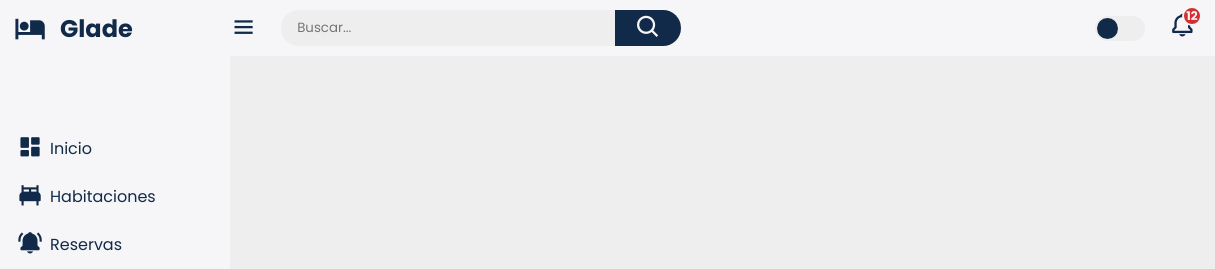
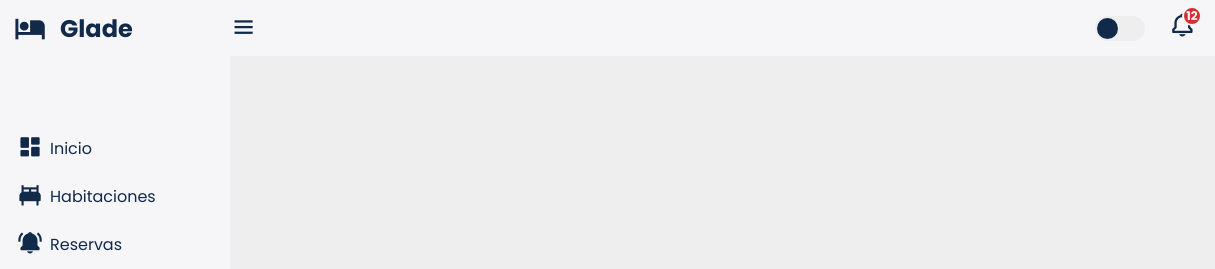
Before and after one commit to iarabravo/arquitecturaweb, a plain HTML site: page Frontend/admin.html in a window 1280 px wide. Shown: the top 269 px of the page, 0-1215 px from the left. Drawn offline with nearby package versions, Linux system fonts and the light colour scheme; no server answers; sample sign-in values are in the browser's storage.

Commit message:
Mensaje describiendo los cambios

```diff
--- a/Frontend/admin.css
+++ b/Frontend/admin.css
@@ -236,21 +236,6 @@ body{
     outline: none;
     width: 100%;
     color: var(--dark);
-}
-
-.content nav form .form-input button{
-    width: 80px;
-    height: 100%;
-    display: flex;
-    justify-content: center;
-    align-items: center;
-    background: var(--primary);
-    color: var(--light);
-    font-size: 18px;
-    border: none;
-    outline: none;
-    border-radius: 0 36px 36px 0;
-    cursor: pointer;
 }
 
 .content nav .notif{
--- a/Frontend/admin.html
+++ b/Frontend/admin.html
@@ -41,10 +41,6 @@
         <nav>
             <i class='bx bx-menu'></i>
             <form action="#">
-                <div class="form-input">
-                    <input type="search" placeholder="Buscar...">
-                    <button class="search-btn" type="submit"><i class='bx bx-search'></i></button>
-                </div>
             </form>
             <input type="checkbox" id="theme-toggle" hidden>
             <label for="theme-toggle" class="theme-toggle"></label>
--- a/Frontend/admin.js
+++ b/Frontend/admin.js
@@ -27,18 +27,6 @@ sideLinks.forEach(item => {
 
 menuBar.addEventListener('click', () => {
     sideBar.classList.toggle('close');
-});
-
-searchBtn.addEventListener('click', function (e) {
-    if (window.innerWidth < 576) {
-        e.preventDefault;
-        searchForm.classList.toggle('show');
-        if (searchForm.classList.contains('show')) {
-            searchBtnIcon.classList.replace('bx-search', 'bx-x');
-        } else {
-            searchBtnIcon.classList.replace('bx-x', 'bx-search');
-        }
-    }
 });
 
 window.addEventListener('resize', () => {
```
